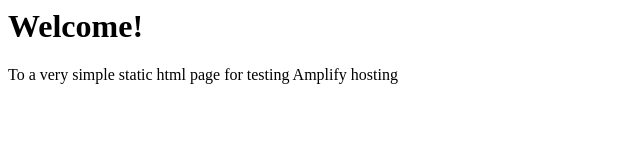
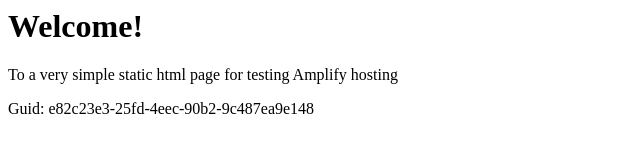
Before and after one commit to aws-aemilia-syd/Github-PR-Commit-Integration-Test-DoNotTouch-GithubWebhookPreviewCanaryTest-v1-prod-ap-southeast-2, a website: page src/index.html in a window 1280 px wide. Shown: the whole page, without its empty margins (0-640 px from the left). Drawn offline with Linux system fonts and the light colour scheme.

Commit message:
commit from integ tests

```diff
--- a/src/index.html
+++ b/src/index.html
@@ -1,3 +1,5 @@
+
+
 <html lang="en">
 
 <head>
@@ -10,6 +12,6 @@
 <body>
     <h1>Welcome!</h1>
     <p>To a very simple static html page for testing Amplify hosting</p>
-</body>
+    <p>Guid: e82c23e3-25fd-4eec-90b2-9c487ea9e148</p></body>
 
 </html>
```
